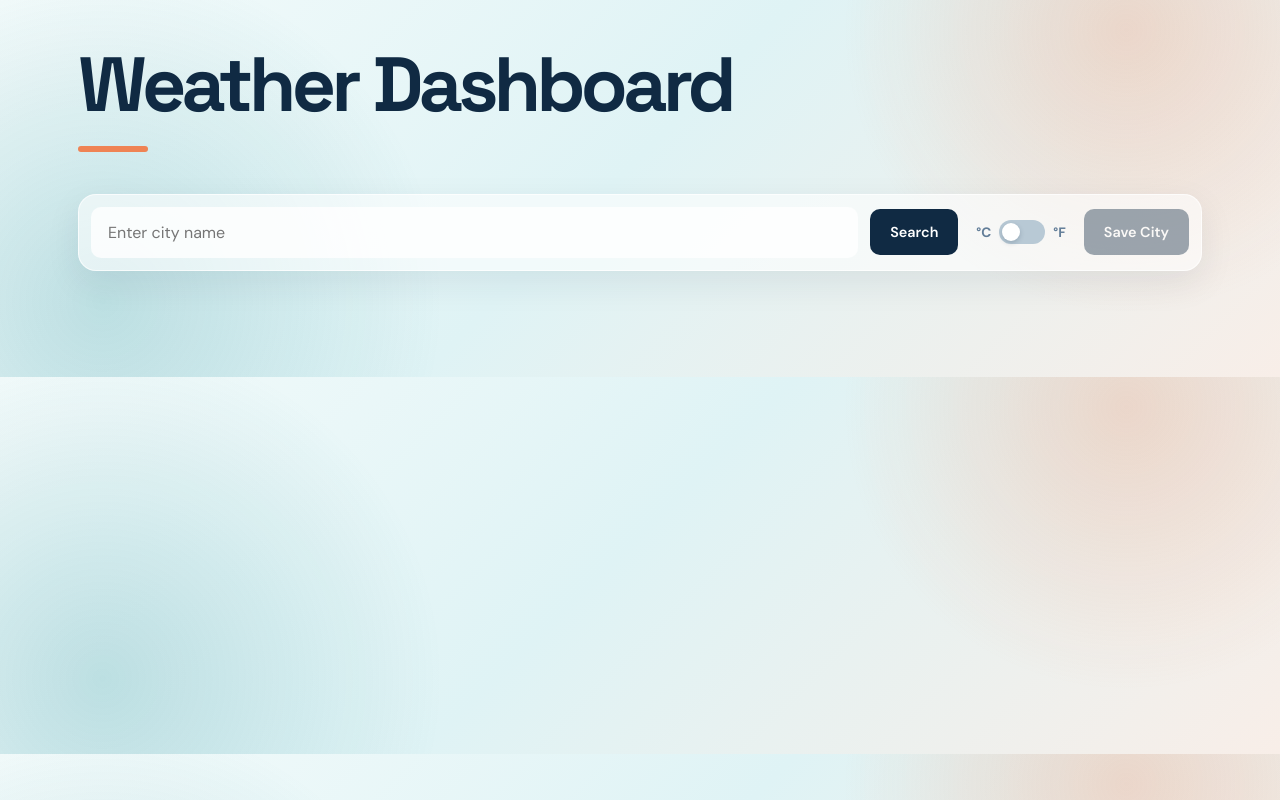
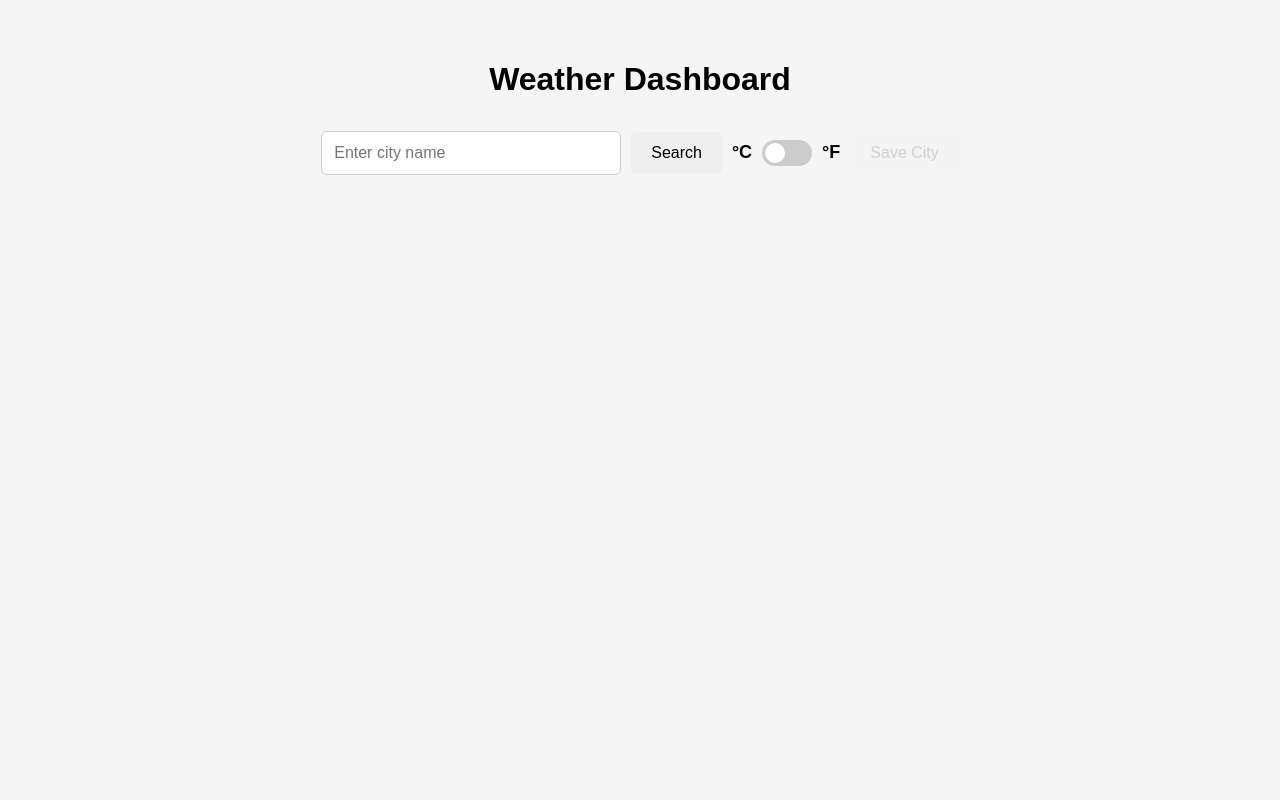
Before and after one commit to jaypujara76-droid/weather-dashboard, a React (Vite) app: page / in a window 1280 px wide. Built offline with nearby package versions, Linux system fonts and the light colour scheme.

Commit message:
style: styling and designing changes

```diff
--- a/src/App.css
+++ b/src/App.css
@@ -1,303 +1,228 @@
-@import url("https://fonts.googleapis.com/css2?family=DM+Sans:wght@400;500;600;700&family=Space+Grotesk:wght@500;600;700&display=swap");
-
-:root {
-  --ink: #102a43;
-  --muted: #627d98;
-  --sky: #dff3f5;
-  --teal: #087f8c;
-  --coral: #ef8354;
-  --paper: rgba(255, 255, 255, 0.84);
-  --shadow: 0 24px 60px rgba(16, 42, 67, 0.12);
-}
-
 .app {
-  width: min(1180px, 100%);
-  margin: 0 auto;
-  padding: 48px 28px 72px;
-}
-
-.app > h1 {
-  max-width: 700px;
-  margin: 0;
-  color: var(--ink);
-  font-family: "Space Grotesk", sans-serif;
-  font-size: clamp(2.5rem, 6vw, 5.25rem);
-  line-height: 0.96;
-  letter-spacing: -0.06em;
-}
-
-.app > h1::after {
-  display: block;
-  width: 70px;
-  height: 6px;
-  margin-top: 24px;
-  border-radius: 99px;
-  background: var(--coral);
-  content: "";
+	max-width: 1000px;
+	margin: 0 auto;
+	padding: 40px 20px;
+	text-align: center;
 }
 
 .search-container {
-  display: flex;
-  align-items: center;
-  gap: 12px;
-  margin: 42px 0 34px;
-  padding: 12px;
-  border: 1px solid rgba(255, 255, 255, 0.7);
-  border-radius: 18px;
-  background: rgba(255, 255, 255, 0.58);
-  box-shadow: 0 12px 35px rgba(16, 42, 67, 0.08);
+	display: flex;
+	align-items: center;
+	justify-content: center;
+	gap: 10px;
+	margin-bottom: 30px;
+	flex-wrap: wrap;
 }
 
 .search-container input {
-  min-width: 0;
-  flex: 1;
-  padding: 14px 16px;
-  border: 1px solid transparent;
-  border-radius: 10px;
-  outline: none;
-  background: rgba(255, 255, 255, 0.8);
-  color: var(--ink);
-  font: inherit;
-  font-size: 1rem;
-}
-
-.search-container input:focus {
-  border-color: var(--teal);
-  box-shadow: 0 0 0 3px rgba(8, 127, 140, 0.14);
+	width: 300px;
+	max-width: 100%;
+	padding: 12px;
+	font-size: 16px;
+	border: 1px solid #ccc;
+	border-radius: 6px;
 }
 
 .search-container button {
-  padding: 14px 20px;
-  border: 0;
-  border-radius: 10px;
-  background: var(--ink);
-  color: white;
-  cursor: pointer;
-  font: 600 0.9rem "DM Sans", sans-serif;
-  transition: transform 160ms ease, background 160ms ease;
-}
-
-.search-container button:hover:not(:disabled) {
-  background: var(--teal);
-  transform: translateY(-2px);
+	padding: 12px 20px;
+	font-size: 16px;
+	border: none;
+	border-radius: 6px;
+	cursor: pointer;
 }
 
 .search-container button:disabled {
-  cursor: not-allowed;
-  opacity: 0.4;
+	cursor: not-allowed;
+	opacity: 0.5;
+}
+
+.preview-card {
+	max-width: 400px;
+	margin: 20px auto;
+	padding: 25px;
+	border: 1px solid #ddd;
+	border-radius: 12px;
+	text-align: center;
+}
+
+.preview-card p {
+	font-size: 18px;
+}
+
+.city-list {
+	display: grid;
+	grid-template-columns: repeat(auto-fit, minmax(250px, 1fr));
+	gap: 20px;
+	margin-top: 20px;
+}
+
+.weather-card {
+	padding: 25px;
+	border: 1px solid #ddd;
+	border-radius: 12px;
+}
+
+.weather-card h1 {
+	font-size: 45px;
+}
+
+.weather-icon {
+	font-size: 50px;
+}
+
+.loading {
+	font-size: 18px;
+}
+
+.error {
+	color: red;
+	font-weight: bold;
 }
 
 .temperature-toggle {
-  display: flex;
-  align-items: center;
-  gap: 8px;
-  margin: 0 6px;
-  color: var(--muted);
-  font-size: 0.85rem;
-  font-weight: 700;
+	display: flex;
+	align-items: center;
+	justify-content: center;
+	gap: 10px;
+	margin: 20px 0;
+	font-size: 18px;
+	font-weight: bold;
 }
 
 .switch {
-  position: relative;
-  display: inline-block;
-  width: 46px;
-  height: 24px;
+	position: relative;
+	display: inline-block;
+	width: 50px;
+	height: 26px;
 }
 
 .switch input {
-  width: 0;
-  height: 0;
-  opacity: 0;
+	opacity: 0;
+	width: 0;
+	height: 0;
 }
 
 .slider {
-  position: absolute;
-  inset: 0;
-  border-radius: 30px;
-  background: #b8c9d5;
-  cursor: pointer;
-  transition: background 180ms ease;
+	position: absolute;
+	cursor: pointer;
+	inset: 0;
+	background-color: #ccc;
+	border-radius: 30px;
+	transition: 0.3s;
 }
 
 .slider::before {
-  position: absolute;
-  width: 18px;
-  height: 18px;
-  top: 3px;
-  left: 3px;
-  border-radius: 50%;
-  background: white;
-  box-shadow: 0 2px 5px rgba(16, 42, 67, 0.2);
-  content: "";
-  transition: transform 180ms ease;
+	content: "";
+	position: absolute;
+	width: 20px;
+	height: 20px;
+	left: 3px;
+	top: 3px;
+	background-color: white;
+	border-radius: 50%;
+	transition: 0.3s;
 }
 
-.switch input:checked + .slider { background: var(--teal); }
-.switch input:checked + .slider::before { transform: translateX(22px); }
-
-.app h2 {
-  margin: 48px 0 18px;
-  color: var(--ink);
-  font-family: "Space Grotesk", sans-serif;
-  font-size: 1.25rem;
-  letter-spacing: -0.02em;
+.switch input:checked + .slider {
+	background-color: #333;
 }
 
-.preview-card,
-.forecast-card {
-  border: 1px solid rgba(255, 255, 255, 0.75);
-  background: var(--paper);
-  box-shadow: var(--shadow);
-
+.switch input:checked + .slider::before {
+	transform: translateX(24px);
 }
 
-.preview-card {
-  max-width: 560px;
-  margin: 0;
-  padding: 30px;
-  border-radius: 24px;
-  text-align: left;
+.forecast {
+	margin-top: 40px;
 }
 
-.preview-card h3 {
-  margin: 0;
-  color: var(--ink);
-  font-family: "Space Grotesk", sans-serif;
-  font-size: 1.65rem;
-}
-
-.current-date {
-  margin: 8px 0 22px;
-  color: var(--muted);
-  font-size: 0.95rem;
-}
-
-.current-weather-icon {
-  display: flex;
-  align-items: center;
-  justify-content: center;
-  width: 130px;
-  height: 130px;
-  margin: 4px 0 4px auto;
-  border-radius: 50%;
-  background: var(--sky);
-}
-
-.temperature {
-  margin: -58px 0 10px;
-  color: var(--ink);
-  font-family: "Space Grotesk", sans-serif;
-  font-size: 4.5rem !important;
-  font-weight: 700;
-  letter-spacing: -0.08em;
-  line-height: 1;
-}
-
-.preview-card > p:not(.current-date):not(.temperature) {
-  display: inline-block;
-  margin: 20px 20px 0 0;
-  color: var(--muted);
-  font-size: 0.95rem;
-}
-
-.preview-card > p:nth-last-child(3) {
-  color: var(--teal);
-  font-weight: 700;
-}
-
-.forecast { margin-top: 48px; }
-.forecast h2 { margin-top: 0; }
-
-.forecast-list,
-.city-list {
-  display: grid;
-  grid-template-columns: repeat(5, minmax(0, 1fr));
-  gap: 14px;
+.forecast-list {
+	display: grid;
+	grid-template-columns: repeat(auto-fit, minmax(160px, 1fr));
+	gap: 15px;
 }
 
 .forecast-card {
-  min-width: 0;
-  padding: 18px 14px;
-  border-radius: 18px;
-  text-align: center;
-  transition: transform 180ms ease, box-shadow 180ms ease;
-}
-
-.forecast-card:hover,
-.weather-card:hover {
-  box-shadow: 0 20px 40px rgba(16, 42, 67, 0.16);
-  transform: translateY(-4px);
+	padding: 20px;
+	border: 1px solid #ddd;
+	border-radius: 10px;
+	background: white;
 }
 
 .forecast-card h3 {
-  margin: 0;
-  color: var(--ink);
-  font-size: 0.9rem;
+	margin-top: 0;
 }
 
-.forecast-icon { margin: 12px 0 8px; }
-.forecast-icon img { width: 58px; height: 58px; }
+.forecast-icon {
+	font-size: 40px;
+	margin: 10px 0;
+}
 
 .forecast-card p {
-  min-height: 38px;
-  margin: 6px 0;
-  color: var(--muted);
-  font-size: 0.8rem;
+	margin: 8px 0;
 }
 
-.forecast-card strong { color: var(--ink); font-size: 1rem; }
-.forecast-card span { color: var(--muted); font-size: 0.9rem; }
+.forecast-card strong {
+	font-size: 18px;
+}
 
-.city-list { grid-template-columns: repeat(auto-fit, minmax(240px, 1fr)); }
-.city-list .preview-card { max-width: none; padding: 22px; }
-.city-list .current-weather-icon { width: 90px; height: 90px; }
-.city-list .current-weather-icon img { width: 70px; height: 70px; }
-.city-list .temperature { font-size: 3.2rem !important; }
+.forecast-card span {
+	color: #666;
+}
 
 .loading {
-  display: flex;
-  align-items: center;
-  gap: 12px;
-  margin: 24px 0;
-  color: var(--muted);
+	display: flex;
+	flex-direction: column;
+	align-items: center;
+	justify-content: center;
+	margin: 30px 0;
 }
 
-.loading p { margin: 0; }
-
 .spinner {
-  width: 24px;
-  height: 24px;
-  border: 3px solid rgba(8, 127, 140, 0.18);
-  border-top-color: var(--teal);
-  border-radius: 50%;
-  animation: spin 800ms linear infinite;
+	width: 35px;
+	height: 35px;
+	border: 4px solid #ddd;
+	border-top: 4px solid #333;
+	border-radius: 50%;
+	animation: spin 1s linear infinite;
 }
 
-.error {
-  margin: 18px 0;
-  padding: 12px 16px;
-  border-left: 4px solid var(--coral);
-  border-radius: 8px;
-  background: rgba(239, 131, 84, 0.12);
-  color: #a33a18;
-  font-weight: 600;
+@keyframes spin {
+	to {
+		transform: rotate(360deg);
+	}
 }
 
-@keyframes spin { to { transform: rotate(360deg); } }
+@media (max-width: 600px) {
+	.app {
+		padding: 25px 15px;
+	}
 
-@media (max-width: 820px) {
-  .forecast-list { grid-template-columns: repeat(3, minmax(0, 1fr)); }
+	.app > h1 {
+		font-size: 28px;
+	}
+
+	.search-container {
+		flex-direction: column;
+		width: 100%;
+	}
+
+	.search-container input {
+		width: 100%;
+	}
+
+	.search-container button {
+		width: 100%;
+	}
+
+	.temperature-toggle {
+		margin: 10px 0;
+	}
+
+	.preview-card {
+		width: 100%;
+	}
+
+	.forecast-list {
+		grid-template-columns: repeat(2, 1fr);
+	}
 }
-
-@media (max-width: 620px) {
-  .app { padding: 32px 16px 52px; }
-  .search-container { align-items: stretch; flex-wrap: wrap; margin-top: 32px; }
-  .search-container input { flex-basis: 100%; }
-  .search-container button { flex: 1; }
-  .temperature-toggle { margin: 0 auto; }
-  .preview-card { padding: 22px; }
-  .current-weather-icon { width: 105px; height: 105px; }
-  .current-weather-icon img { width: 78px; height: 78px; }
-  .temperature { margin-top: -45px; font-size: 3.6rem !important; }
-  .forecast-list { grid-template-columns: repeat(2, minmax(0, 1fr)); }
-}
--- a/src/index.css
+++ b/src/index.css
@@ -4,11 +4,6 @@
 
 body {
   margin: 0;
-  min-width: 320px;
-  color: #102a43;
-  font-family: "DM Sans", sans-serif;
-  background:
-    radial-gradient(circle at 88% 8%, rgba(239, 131, 84, 0.24), transparent 24%),
-    radial-gradient(circle at 8% 80%, rgba(8, 127, 140, 0.2), transparent 28%),
-    linear-gradient(135deg, #f4fbfb 0%, #dff3f5 48%, #f8eee8 100%);
+  font-family: Arial, sans-serif;
+  background: #f5f5f5;
 }
```
